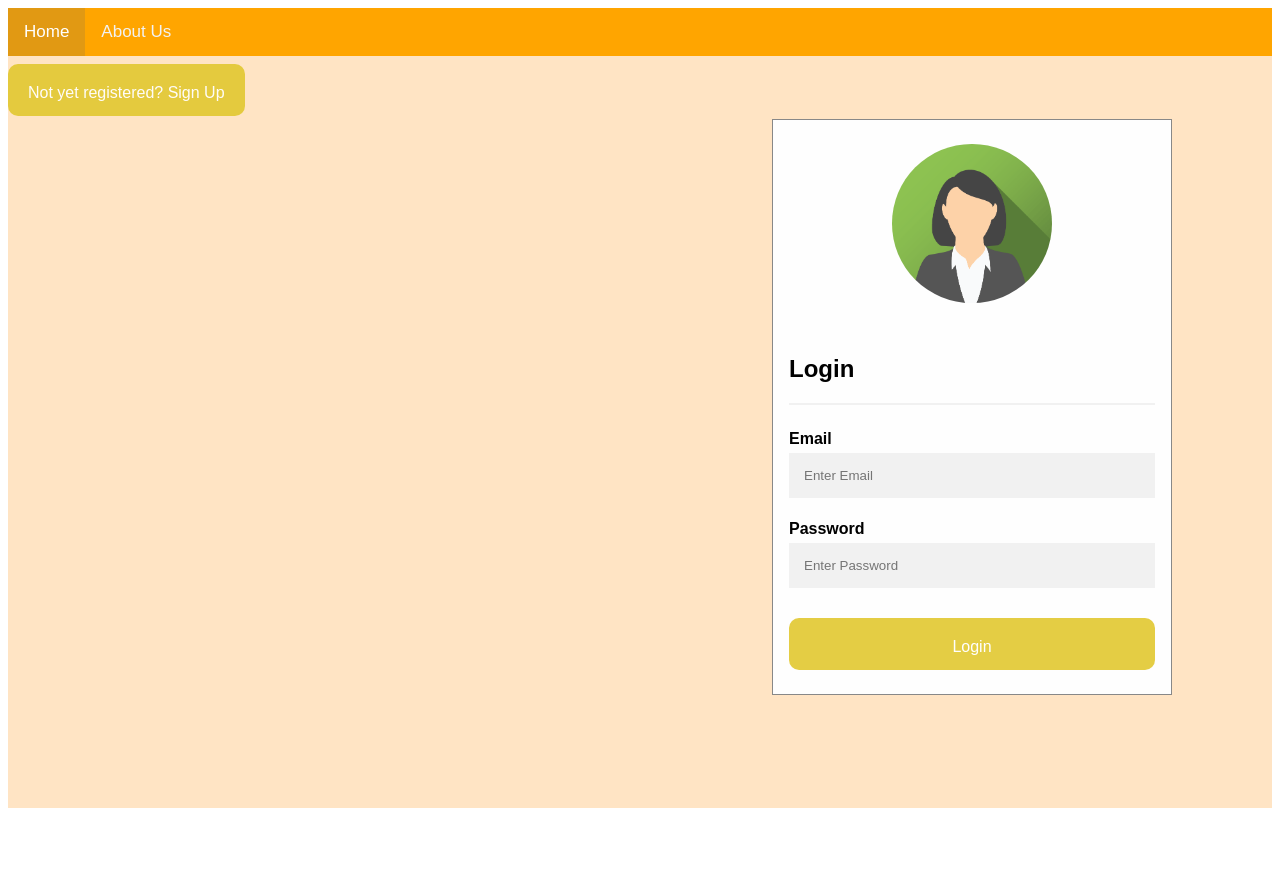
After one commit to hadijahkyampeire/Maintainance-Tracker, a Python web app: template UI/templates/User_accounts.html in a window 1280 px wide. The commit adds this page. Run offline with Jinja, Linux system fonts and the light colour scheme; the template is opened without the code that fills it, so the values that code supplies are empty.

Commit message:
Implements the account pages for admin and user

```diff
--- /dev/null
+++ b/UI/css/signup.css
@@ -0,0 +1,159 @@
+body {font-family: Arial, Helvetica, sans-serif;}
+* {box-sizing: border-box}
+/* Full-width input fields */
+input[type=text], input[type=password], input[type=email] {
+    width: 100%;
+    padding: 15px;
+    margin: 5px 0 22px 0;
+    display: inline-block;
+    border: none;
+    background: #f1f1f1;
+}
+
+/* Add a background color when the inputs get focus */
+input[type=text]:focus, input[type=password]:focus {
+    background-color: #ddd;
+    outline: none;
+}
+
+/* Set a style for all buttons */
+button {
+    background-color: rgb(226, 200, 48);
+    color: white;
+    padding: 14px 20px;
+    margin: 8px 0;
+    border: none;
+    cursor: pointer;
+    width: 100%;
+    opacity: 0.9;
+    border-radius: 10px;
+    border-color: orange;
+    padding-top: 20px;
+    font-size: 100%;
+}
+
+button:hover {
+    opacity:1;
+}
+
+/* Extra styles for the cancel button */
+.cancelbtn {
+    padding: 14px 20px;
+    background-color: #6159599a;
+}
+
+/* Float cancel and signup buttons and add an equal width */
+.cancelbtn, .signupbtn {
+  float: left;
+  width: 50%;
+}
+
+/* Add padding to container elements */
+.container {
+    padding: 30px;
+}
+
+/* The Modal (background) */
+.modal {
+    display: none; /* Hidden by default */
+    position: fixed; /* Stay in place */
+    z-index: 1; /* Sit on top */
+    left: 0;
+    top: 0;
+    width: 100%; /* Full width */
+    height: 100%; /* Full height */
+    overflow: auto; /* Enable scroll if needed */
+    background-color: #eed58f09;
+    padding-top: 160px;
+    border-radius: 10px;
+    width:500px;
+}
+
+/* Modal Content/Box */
+.modal-content {
+    background-color: #fefefe2a;
+    margin: 5% auto 15% auto; /* 5% from the top, 15% from the bottom and centered */
+    border: 1px solid #888;
+    width: 80%; /* Could be more or less, depending on screen size */
+}
+
+/* Style the horizontal ruler */
+hr {
+    border: 1px solid #f1f1f1;
+    margin-bottom: 25px;
+}
+
+/* The Close Button (x) */
+.close {
+    position: absolute;
+    right: 35px;
+    top: 15px;
+    font-size: 40px;
+    font-weight: bold;
+    color: #f1f1f1;
+}
+
+/* Clear floats */
+.clearfix::after {
+    content: "";
+    clear: both;
+    display: table;
+}
+
+/* Change styles for cancel button and signup button on extra small screens */
+@media screen and (max-width: 300px) {
+    .cancelbtn, .signupbtn {
+       width: 100%;
+    }
+}
+/* Center the image and position the close button */
+.imgcontainer {
+    text-align: center;
+    margin: 24px 0 12px 0;
+    position: relative;
+}
+
+img.avatar {
+    width: 40%;
+    border-radius: 50%;
+}
+
+.container {
+    padding: 16px;
+}
+
+span.psw {
+    float: right;
+    padding-top: 16px;
+}
+/* Modal Content/Box */
+.login-modal-content {
+    background-color: #fefefe;
+    margin: 5% auto 15% auto; /* 5% from the top, 15% from the bottom and centered */
+    border: 1px solid #888;
+    width: 80%; /* Could be more or less, depending on screen size */
+    float: right;
+    width:400px;
+    margin-right: 100px;
+}
+.admin-modal-content {
+    background-color: #fefefe;
+    margin: 2% auto 15% auto; /* 5% from the top, 15% from the bottom and centered */
+    border: 1px solid #888;
+    width: 80%; /* Could be more or less, depending on screen size */
+    float: right;
+    width:400px;
+    margin-right: 150px;
+}
+
+
+/* Change styles for span and cancel button on extra small screens */
+@media screen and (max-width: 300px) {
+    span.psw {
+       display: block;
+       float: none;
+    }
+    .cancelbtn {
+       width: 100%;
+    }
+}
--- /dev/null
+++ b/UI/templates/Nav.html
@@ -0,0 +1,5 @@
+
+<div class="topnav">
+    <a class="active" href="#home">Home</a>
+    <a href="#about">About Us</a>
+</div>
--- /dev/null
+++ b/UI/templates/User_accounts.html
@@ -0,0 +1,77 @@
+<!DOCTYPE html>
+<html>
+
+<head>
+    <meta charset="utf-8" />
+    <meta http-equiv="X-UA-Compatible" content="IE=edge">
+    <title>Users</title>
+    <meta name="viewport" content="width=device-width, initial-scale=1">
+    <link rel="stylesheet" type="text/css" media="screen" href="../css/index.css" />
+    <link rel="stylesheet" type="text/css" media="screen" href="../css/signup.css" />
+    <script src="main.js"></script>
+</head>
+
+<body>
+    <div class="landing">
+        <div class="topnav">
+            <a class="active" href="#home">Home</a>
+            <a href="#about">About Us</a>
+        </div>
+
+<button onclick="document.getElementById('id01').style.display='block'" style="width:auto;">Not yet registered? Sign Up</button>
+
+<div id="id01" class="modal">
+  <form class="modal-content" action="/action_page.php">
+    <div class="container">
+      <h1>Sign Up</h1>
+      <p>Please fill in this form to create an account.</p>
+      <hr>
+      <label for="email"><b>Email</b></label>
+      <input type="text" placeholder="Enter Email" name="email" required>
+
+      <label for="psw"><b>Password</b></label>
+      <input type="password" placeholder="Enter Password" name="psw" required>
+
+      <label for="psw-repeat"><b>Repeat Password</b></label>
+      <input type="password" placeholder="Repeat Password" name="psw-repeat" required>
+      <div class="clearfix">
+        <button type="button" onclick="document.getElementById('id01').style.display='none'" class="cancelbtn">Cancel</button>
+        <button type="submit" class="signupbtn">Sign Up</button>
+      </div>
+    </div>
+  </form>
+</div>
+
+<script>
+// Get the modal
+var modal = document.getElementById('id01');
+
+// When the user clicks anywhere outside of the modal, close it
+window.onclick = function(event) {
+    if (event.target == modal) {
+        modal.style.display = "none";
+    }
+}
+</script>
+
+<form class="login-modal-content" >
+    <div class="imgcontainer">
+      <img src="../images/img_avatar2.png" alt="Avatar" class="avatar">
+    </div>
+
+    <div class="container">
+        <h2>Login</h2>
+        <hr/>
+      <label for="email"><b>Email</b></label>
+      <input type="email" placeholder="Enter Email" name="email" required>
+
+      <label for="psw"><b>Password</b></label>
+      <input type="password" placeholder="Enter Password" name="psw" required>
+
+      <button type="submit">Login</button>
+    </div>
+  </form>
+    </div>
+</body>
+
+</html>
--- a/UI/templates/index.html
+++ b/UI/templates/index.html
@@ -18,8 +18,8 @@
         <div id="name"><i class="fa fa-arrow-left"></i>Developed By</div>
         <img src="../images/haddy.jpg" alt="my-image" class="circular-image" />
         <div id="buttons">
-            <button type="button" id="btn-one"><i class="fa fa-user"></i> <b>SIGNIN AS ADMIN</b></button>
-            <button type="button" id="btn-two"><i class="fa fa-smile-o"></i> <b>SIGNIN AS A USER</b></button>
+            <a a href="Admin_accounts.html" ><button type="button" id="btn-one"><i class="fa fa-user"></i> <b>SIGNIN AS ADMIN</b></button></a>
+            <a a href="User_accounts.html"><button type="button" id="btn-two"><i class="fa fa-smile-o"></i> <b>SIGNIN AS A USER</b></button></a>
         </div>
     </div>
 </body>
```
Also changed, not shown: UI/templates/Admin_accounts.html (added, +47 -0 lines), UI/images/img_avatar2.png (added).
